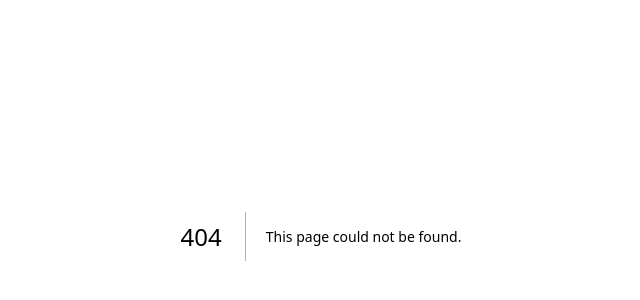
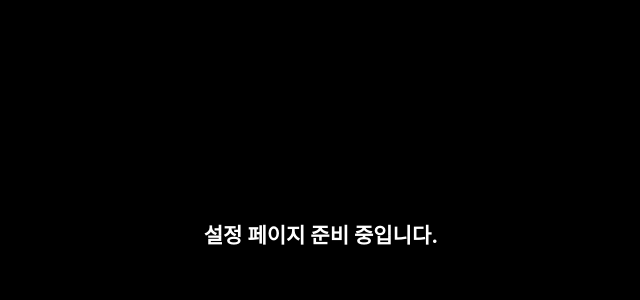
Before and after one commit to imsourceboom/nomorethink-front, a Next.js app: page /settings in a window 1280 px wide. Before the commit this address had no page. Shown: the part 164-464 px from the top of the page, without its empty margins (319-959 px from the left). Built offline with nearby package versions, Linux system fonts and the light colour scheme.

Commit message:
feat: 설정 페이지 임시 페이지 추가

```diff
--- /dev/null
+++ b/app/settings/page.tsx
@@ -0,0 +1,9 @@
+'use client';
+
+export default function Settings() {
+    return (
+        <div className="flex h-screen w-full items-center justify-center bg-black text-white">
+            <h1 className="text-2xl font-bold">설정 페이지 준비 중입니다.</h1>
+        </div>
+    );
+}
```
